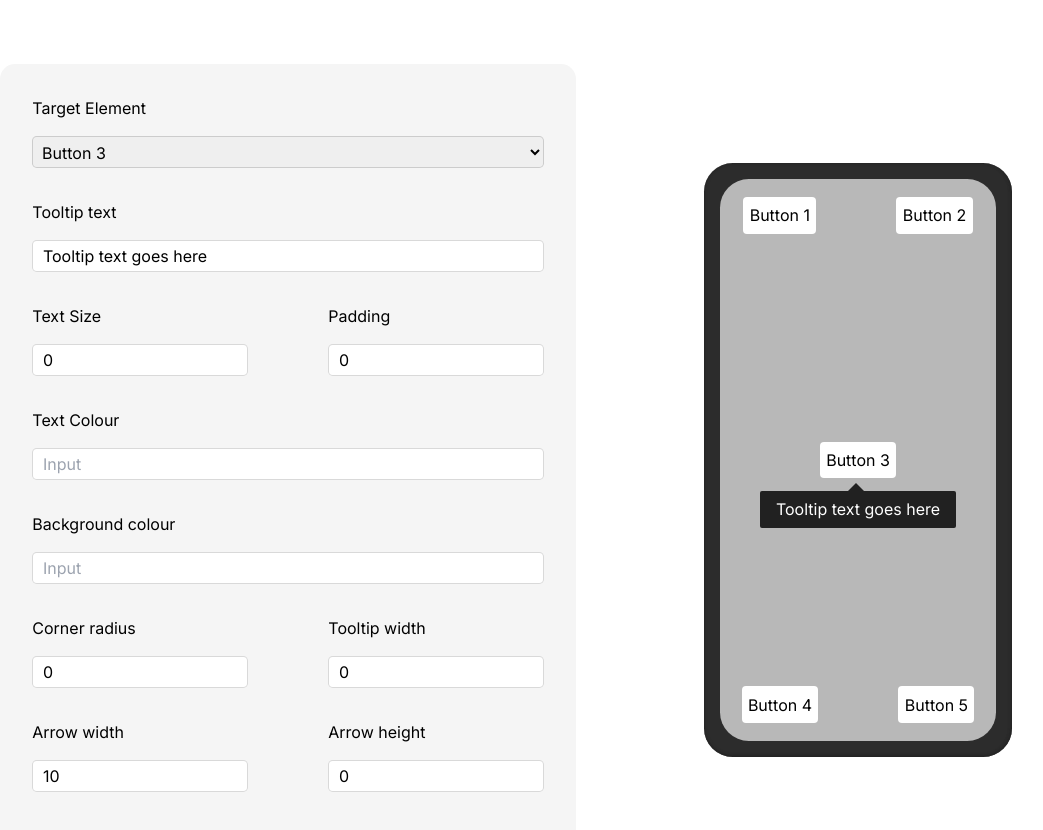
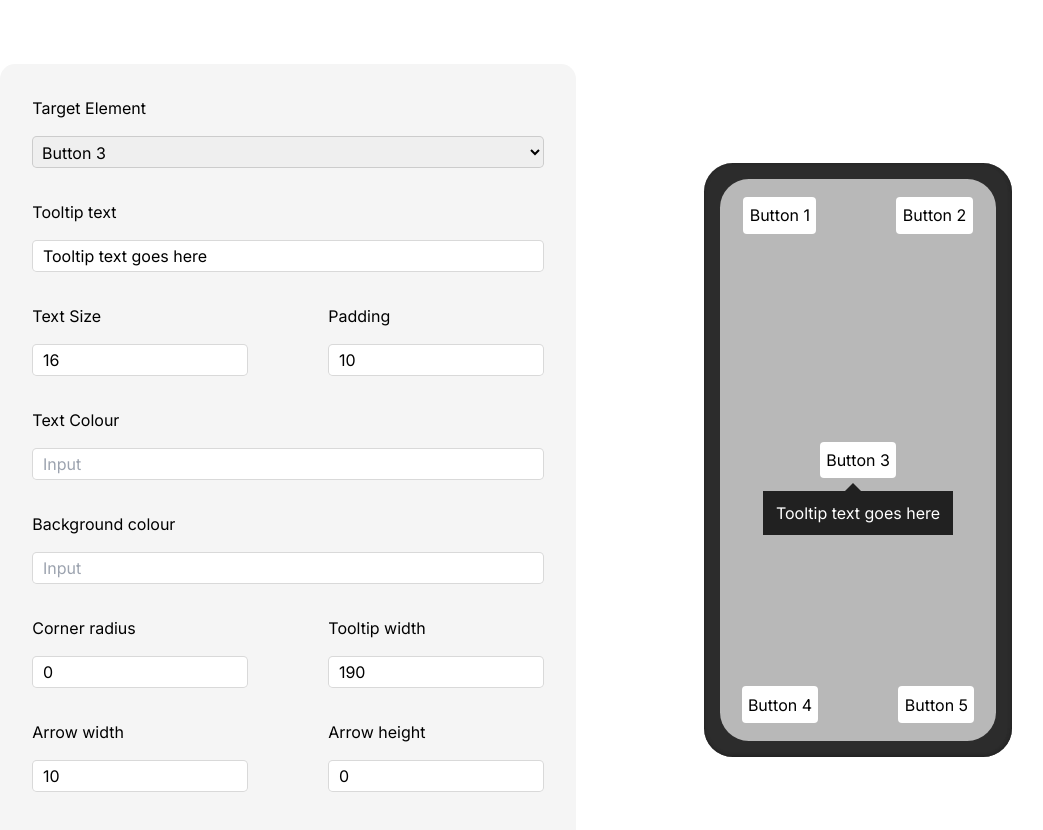
Before and after one commit to AbhayJha24/plotline-tooltip, a Next.js app: page / in a window 1280 px wide. Shown: the top 830 px of the page, without its empty margins (134-1177 px from the left). Built offline with nearby package versions, Linux system fonts and the light colour scheme.

Commit message:
Partial Implementation working, some bugs need to be fixed, size and colour changes are reflected in real time

```diff
--- a/app/components/Mobile.js
+++ b/app/components/Mobile.js
@@ -3,14 +3,14 @@
 import styles from "../css/mobile.module.css";
 import Tooltip from "../components/tooltip";
 
-export default function Mobile() {
+export default function Mobile({toolTip}) {
     return (
         <main className={styles.container}>
             <section className={styles.screen}>
 
                 {/* Tooltip dynamic component */}
 
-                <Tooltip />
+                <Tooltip toolTip={toolTip} />
 
                 <div className={styles.buttonContainer}>
                 <button className={styles.buttons} onClick={()=>{console.log("Hi !")}}>Button 1</button>
--- a/app/components/tooltip.js
+++ b/app/components/tooltip.js
@@ -2,10 +2,28 @@
 
 import style from "../css/tooltip.module.css";
 
-export default function Tooltip() {
+import { useRef, useEffect } from "react";
+
+export default function Tooltip({toolTip}) {
+
+    const tooltipelement = useRef(null);
+
+    useEffect(() => {
+      if(tooltipelement){
+        tooltipelement.current.style.fontSize = `${toolTip.textsize}px`;
+        tooltipelement.current.style.padding = `${toolTip.padding}px`;
+        tooltipelement.current.style.color = toolTip.textcolour;
+        tooltipelement.current.style.backgroundColor = toolTip.bgcolour;
+        tooltipelement.current.style.borderColor = toolTip.bgcolour;
+        tooltipelement.current.style.borderRadius = `${toolTip.cradius}px`;
+        tooltipelement.current.style.width = `${toolTip.tooltipwidth}px`;
+      }
+    }, [toolTip])
+
+
     return (
-        <main className={style.tooltip}>
-            Tooltip text goes here
+        <main className={style.tooltip} ref={tooltipelement}>
+            {toolTip.tooltiptext}
         </main>
     );
 }
--- a/app/css/tooltip.module.css
+++ b/app/css/tooltip.module.css
@@ -1,4 +1,8 @@
 .tooltip{
+    display: flex;
+    align-items: center;
+    justify-content: center;
+    text-align: center;
     background-color: #212121;
     border-radius: 2px;
     color: #ffffff;
@@ -14,5 +18,4 @@
     content: " ";
     border: 10px solid;
     border-color:  transparent transparent #212121 transparent;
-    transform: rotate(30deg, 30deg);
 }
--- a/app/page.js
+++ b/app/page.js
@@ -7,72 +7,62 @@ import { useState } from "react";
 
 export default () => {
 
-    const [toolTip, setToolTip] = useState({tooltiptext: "Tooltip text goes here", button: "Button 3", textsize: 0, padding: 0, textcolour: "", bgcolour: "", cradius: 0, tooltipwidth: 0,  arrowwidth: 10, arrowheight: 0});
+    const [toolTip, setToolTip] = useState({tooltiptext: "Tooltip text goes here", button: "Button 3", textsize: 16, padding: 10, textcolour: "", bgcolour: "", cradius: 0, tooltipwidth: 190,  arrowwidth: 10, arrowheight: 0});
 
     function onTextChange(e){
         let text = {tooltiptext : e.target.value};
         setToolTip({...toolTip , ...text});
-        console.log(toolTip)
     }
 
     function onButtonChange(e){
         let btn = {button : e.target.value};
         setToolTip({...toolTip , ...btn});
-        console.log(toolTip)
     }
 
     function onTextSizeChange(e){
         let size = {textsize : parseInt(e.target.value)};
         setToolTip({...toolTip , ...size});
-        console.log(toolTip)
     }
 
     function onPaddingChange(e){
         let padding = {padding : parseInt(e.target.value)};
         setToolTip({...toolTip , ...padding});
-        console.log(toolTip)
     }
 
     function onTextColourChange(e){
         let colour = {textcolour : e.target.value};
         setToolTip({...toolTip , ...colour});
-        console.log(toolTip)
     }
 
     function onBgcolourChange(e){
         let colour = {bgcolour : e.target.value};
         setToolTip({...toolTip , ...colour});
-        console.log(toolTip)
     }
 
     function onCradiusChange(e){
         let radius = {cradius : parseInt(e.target.value)};
         setToolTip({...toolTip , ...radius});
-        console.log(toolTip)
     }
 
     function onTooltipWidthChange(e){
         let width = {tooltipwidth : parseInt(e.target.value)};
         setToolTip({...toolTip , ...width});
-        console.log(toolTip)
     }
 
     function onArrowWidthChange(e){
         let awidth = {arrowwidth : parseInt(e.target.value)};
         setToolTip({...toolTip , ...awidth});
-        console.log(toolTip)
     }
 
     function onArrowHeightChange(e){
         let aheight = {arrowheight : parseInt(e.target.value)};
         setToolTip({...toolTip , ...aheight});
-        console.log(toolTip)
     }
 
     return (
         <main className={styles.main}>
             <SettingForm  toolTip={toolTip} TextChange={onTextChange} ButtonChange={onButtonChange} TextSizeChange={onTextSizeChange} PaddingChange={onPaddingChange} TextColourChange={onTextColourChange} BgcolourChange={onBgcolourChange} CradiusChange={onCradiusChange} TooltipWidthChange={onTooltipWidthChange} ArrowWidthChange={onArrowWidthChange} ArrowHeightChange={onArrowHeightChange} />
-            <Mobile />
+            <Mobile toolTip={toolTip} />
         </main>
     );
 }
```
